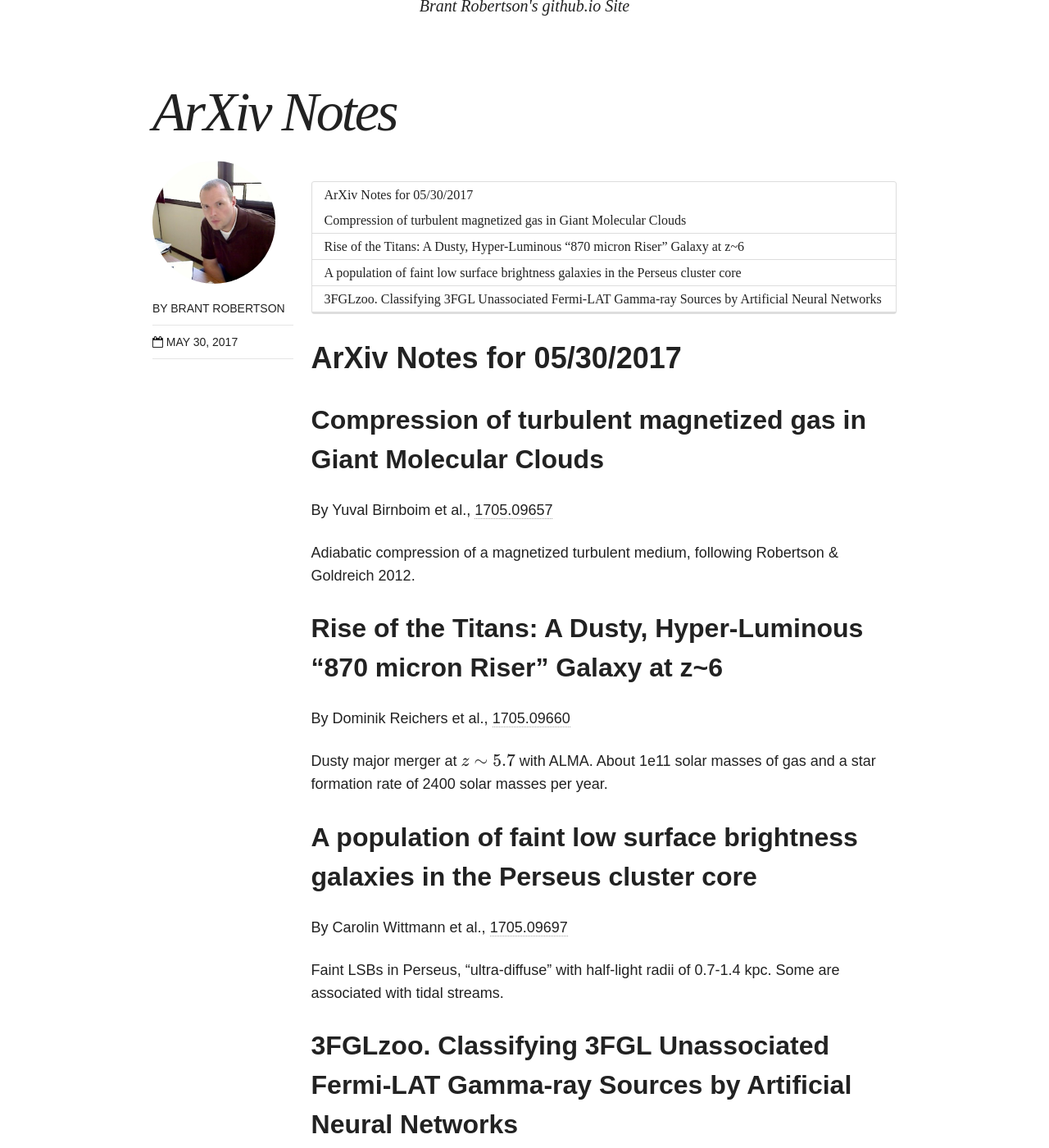
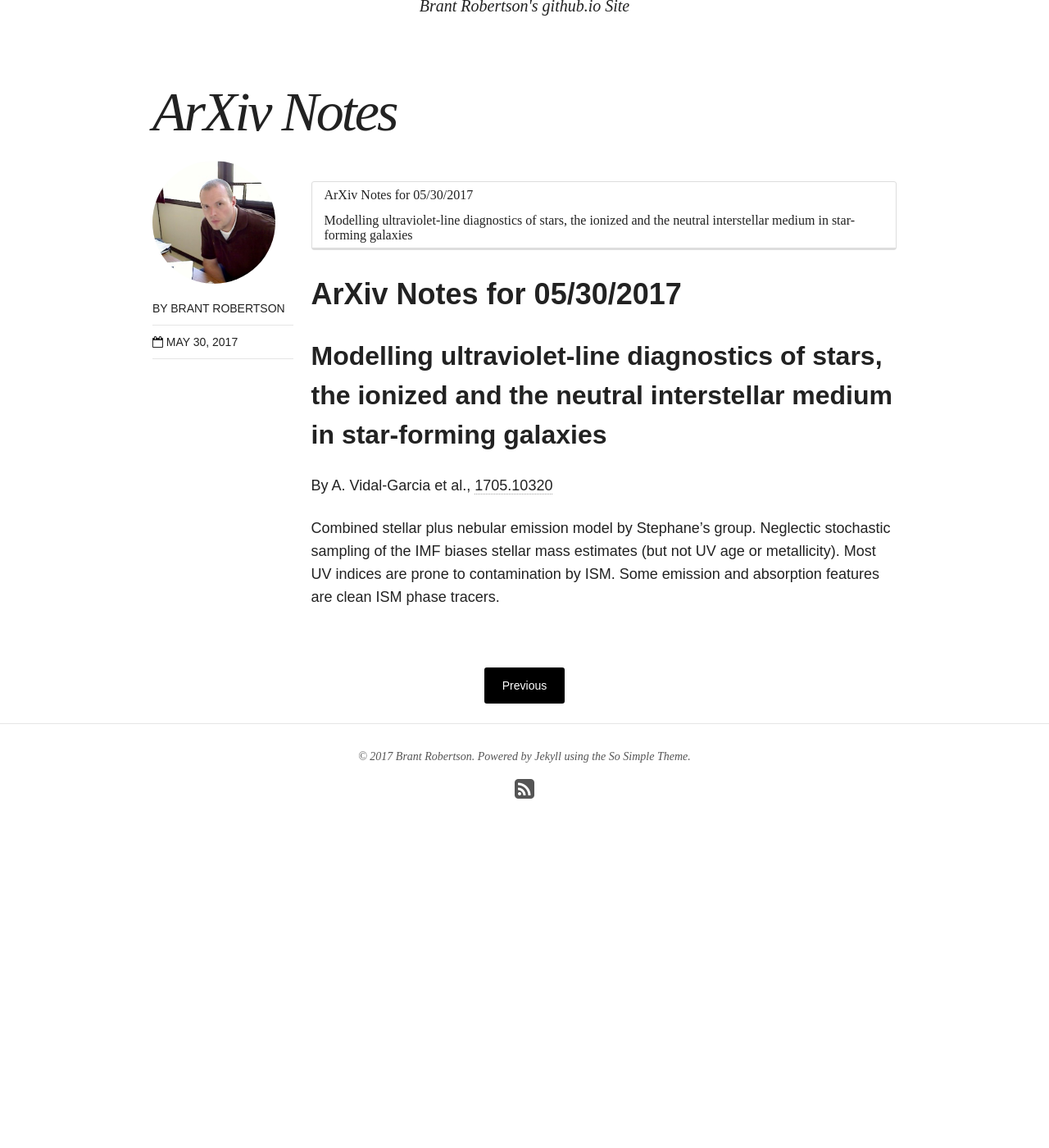
Before and after one commit to brantr/brantr.github.io, a Jekyll site: the page built from _posts/arxiv/2017-05-30-arxiv-05302017.md, in a window 1280 px wide and 1400 px high, scrolled down 376 px. Shown: the whole window at 82% size. Built offline with Jekyll 4.4.1, drawn with Linux system fonts in a browser that asks for light colours; nearby versions of some CDN libraries; formulas are drawn with MathJax 3; after the commit the page ends 1450 px from its top, so only the background shows below that; some of the changed text lies outside the part shown.

Commit message:
Added arxiv for 0530, moved old 0530 to 0529 to be consistent.

```diff
--- /dev/null
+++ b/_posts/arxiv/2017-05-29-arxiv-05292017.md
@@ -0,0 +1,36 @@
+---
+layout: post
+categories: blog, arxiv
+title: ArXiv Notes
+use_math: true
+---
+
+* Table of Contents
+{:toc}
+
+
+# ArXiv Notes for 05/29/2017
+
+## Compression of turbulent magnetized gas in Giant Molecular Clouds
+
+By Yuval Birnboim et al., [1705.09657](https://arxiv.org/abs/1705.09657)
+
+Adiabatic compression of a magnetized turbulent medium, following Robertson & Goldreich 2012.
+
+## Rise of the Titans: A Dusty, Hyper-Luminous "870 micron Riser" Galaxy at z~6
+
+By Dominik Reichers et al., [1705.09660](https://arxiv.org/abs/1705.09660)
+
+Dusty major merger at $$z\sim 5.7$$ with ALMA. About 1e11 solar masses of gas and a star formation rate of 2400 solar masses per year.
+
+## A population of faint low surface brightness galaxies in the Perseus cluster core
+
+By Carolin Wittmann et al., [1705.09697](https://arxiv.org/abs/1705.09697)
+
+Faint LSBs in Perseus, "ultra-diffuse" with half-light radii of 0.7-1.4 kpc. Some are associated with tidal streams.
+
+## 3FGLzoo. Classifying 3FGL Unassociated Fermi-LAT Gamma-ray Sources by Artificial Neural Networks
+
+By David Salvetti et al., [1705.09832](https://arxiv.org/abs/1705.09832)
+
+ANN algorithm to classify BL Lacs from FSRQs.
--- a/_posts/arxiv/2017-05-30-arxiv-05302017.md
+++ b/_posts/arxiv/2017-05-30-arxiv-05302017.md
@@ -11,26 +11,8 @@ use_math: true
 
 # ArXiv Notes for 05/30/2017
 
-## Compression of turbulent magnetized gas in Giant Molecular Clouds
+## Modelling ultraviolet-line diagnostics of stars, the ionized and the neutral interstellar medium in star-forming galaxies
 
-By Yuval Birnboim et al., [1705.09657](https://arxiv.org/abs/1705.09657)
+By A. Vidal-Garcia et al., [1705.10320](https://arxiv.org/abs/1705.10320)
 
-Adiabatic compression of a magnetized turbulent medium, following Robertson & Goldreich 2012.
-
-## Rise of the Titans: A Dusty, Hyper-Luminous "870 micron Riser" Galaxy at z~6
-
-By Dominik Reichers et al., [1705.09660](https://arxiv.org/abs/1705.09660)
-
-Dusty major merger at $$z\sim 5.7$$ with ALMA. About 1e11 solar masses of gas and a star formation rate of 2400 solar masses per year.
-
-## A population of faint low surface brightness galaxies in the Perseus cluster core
-
-By Carolin Wittmann et al., [1705.09697](https://arxiv.org/abs/1705.09697)
-
-Faint LSBs in Perseus, "ultra-diffuse" with half-light radii of 0.7-1.4 kpc. Some are associated with tidal streams.
-
-## 3FGLzoo. Classifying 3FGL Unassociated Fermi-LAT Gamma-ray Sources by Artificial Neural Networks
-
-By David Salvetti et al., [1705.09832](https://arxiv.org/abs/1705.09832)
-
-ANN algorithm to classify BL Lacs from FSRQs.
+Combined stellar plus nebular emission model by Stephane's group. Neglectic stochastic sampling of the IMF biases stellar mass estimates (but not UV age or metallicity). Most UV indices are prone to contamination by ISM.  Some emission and absorption features are clean ISM phase tracers.
```
